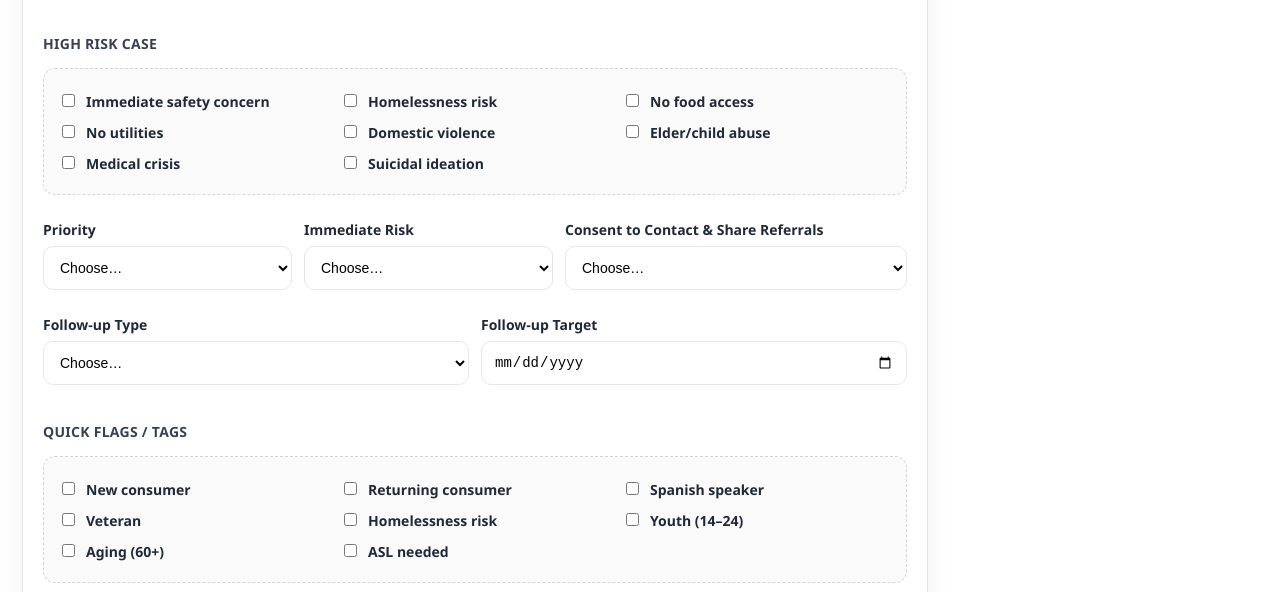
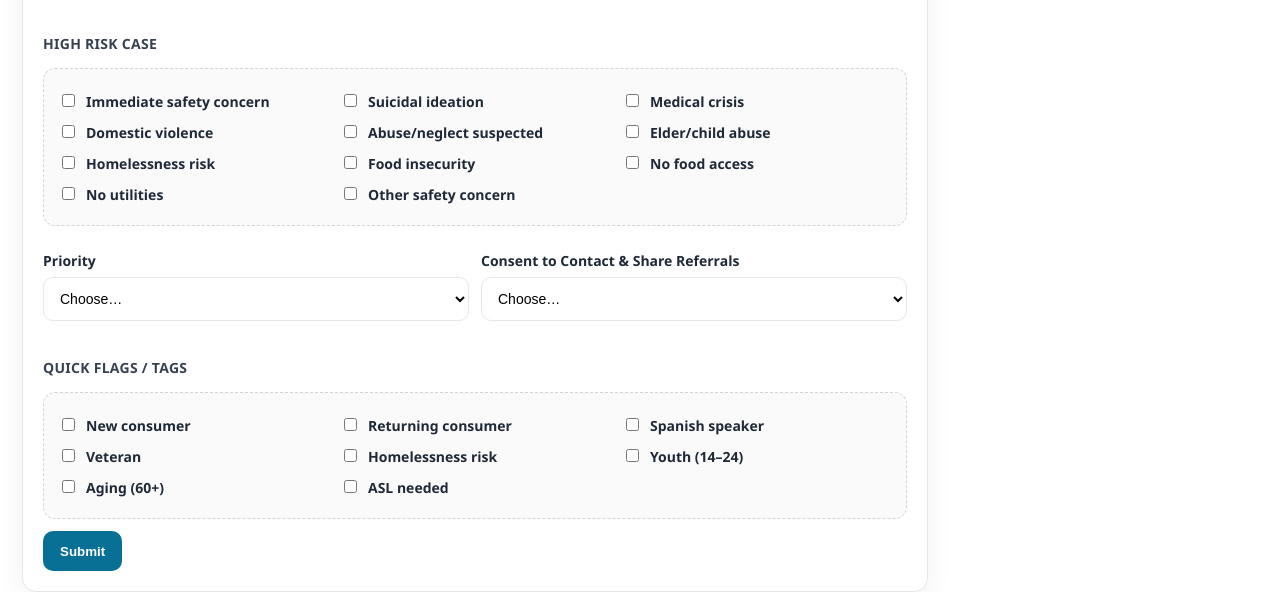
Before and after one commit to kakatbarilea-prog/moceans-staff-and-contact-webform, a plain HTML site: page index.html in a window 1280 px wide. Shown: the part 2791-3383 px from the top of the page. Drawn offline with Linux system fonts and the light colour scheme.

Commit message:
Update index.html

```diff
--- a/index.html
+++ b/index.html
@@ -721,19 +721,22 @@
                 <div class="boxed">
                   <div class="checkbox-grid" data-group="g_risk-high">
                     <label class="check"><input type="checkbox" value="Immediate safety concern"> Immediate safety concern</label>
+                    <label class="check"><input type="checkbox" value="Suicidal ideation"> Suicidal ideation</label>
+                    <label class="check"><input type="checkbox" value="Medical crisis"> Medical crisis</label>
+                    <label class="check"><input type="checkbox" value="Domestic violence"> Domestic violence</label>
+                    <label class="check"><input type="checkbox" value="Abuse/neglect suspected"> Abuse/neglect suspected</label>
+                    <label class="check"><input type="checkbox" value="Elder/child abuse"> Elder/child abuse</label>
                     <label class="check"><input type="checkbox" value="Homelessness risk"> Homelessness risk</label>
+                    <label class="check"><input type="checkbox" value="Food insecurity"> Food insecurity</label>
                     <label class="check"><input type="checkbox" value="No food access"> No food access</label>
                     <label class="check"><input type="checkbox" value="No utilities"> No utilities</label>
-                    <label class="check"><input type="checkbox" value="Domestic violence"> Domestic violence</label>
-                    <label class="check"><input type="checkbox" value="Elder/child abuse"> Elder/child abuse</label>
-                    <label class="check"><input type="checkbox" value="Medical crisis"> Medical crisis</label>
-                    <label class="check"><input type="checkbox" value="Suicidal ideation"> Suicidal ideation</label>
+                    <label class="check"><input type="checkbox" value="Other safety concern"> Other safety concern</label>
                   </div>
                 </div>
               </div>
 <br>
               <!-- More questions -->
-              <div class="row-3">
+              <div class="row-2">
                 <div class="field">
                   <label for="g_priority">Priority</label>
                   <select id="g_priority" name="priority">
@@ -741,20 +744,10 @@
                     <option>Low</option>
                     <option>Normal</option>
                     <option>High</option>
-                    <option>Urgent (24–48h)</option>
+                    <option>Urgent Crisis</option>
                   </select>
                 </div>
-                <div class="field">
-                  <label for="g_immediateRisk">Immediate Risk</label>
-                  <select id="g_immediateRisk" name="immediateRisk">
-                    <option value="" selected disabled>Choose…</option>
-                    <option>None reported</option>
-                    <option>Homelessness risk</option>
-                    <option>Food insecurity</option>
-                    <option>Abuse/neglect suspected</option>
-                    <option>Other safety concern</option>
-                  </select>
-                </div>
+                <!-- Immediate Risk dropdown removed per request -->
                 <div class="field">
                   <label for="g_consent">Consent to Contact & Share Referrals</label>
                   <select id="g_consent" name="consent">
@@ -766,23 +759,7 @@
                 </div>
               </div>
 <br>
-              <div class="row-2">
-                <div class="field">
-                  <label for="g_followType">Follow-up Type</label>
-                  <select id="g_followType" name="followType">
-                    <option value="" selected disabled>Choose…</option>
-                    <option>One-time check-in</option>
-                    <option>Weekly until resolved</option>
-                    <option>Monthly status update</option>
-                    <option>No follow-up requested</option>
-                  </select>
-                </div>
-                <div class="field">
-                  <label for="g_followDate">Follow-up Target</label>
-                  <input id="g_followDate" name="followDate" type="date" />
-                </div>
-              </div>
-<br>
+
               <!-- Quick Flags / Tags -->
               <div class="field">
                 <label class="small-heading" style="margin:12px 0 8px;">Quick Flags / Tags</label>
@@ -1149,19 +1126,22 @@
                 <div class="boxed">
                   <div class="checkbox-grid" data-group="risk-high">
                     <label class="check"><input type="checkbox" value="Immediate safety concern"> Immediate safety concern</label>
+                    <label class="check"><input type="checkbox" value="Suicidal ideation"> Suicidal ideation</label>
+                    <label class="check"><input type="checkbox" value="Medical crisis"> Medical crisis</label>
+                    <label class="check"><input type="checkbox" value="Domestic violence"> Domestic violence</label>
+                    <label class="check"><input type="checkbox" value="Abuse/neglect suspected"> Abuse/neglect suspected</label>
+                    <label class="check"><input type="checkbox" value="Elder/child abuse"> Elder/child abuse</label>
                     <label class="check"><input type="checkbox" value="Homelessness risk"> Homelessness risk</label>
+                    <label class="check"><input type="checkbox" value="Food insecurity"> Food insecurity</label>
                     <label class="check"><input type="checkbox" value="No food access"> No food access</label>
                     <label class="check"><input type="checkbox" value="No utilities"> No utilities</label>
-                    <label class="check"><input type="checkbox" value="Domestic violence"> Domestic violence</label>
-                    <label class="check"><input type="checkbox" value="Elder/child abuse"> Elder/child abuse</label>
-                    <label class="check"><input type="checkbox" value="Medical crisis"> Medical crisis</label>
-                    <label class="check"><input type="checkbox" value="Suicidal ideation"> Suicidal ideation</label>
+                    <label class="check"><input type="checkbox" value="Other safety concern"> Other safety concern</label>
                   </div>
                 </div>
               </div>
 <br>
               <!-- More questions -->
-              <div class="row-3">
+              <div class="row-2">
                 <div class="field">
                   <label for="priority">Priority</label>
                   <select id="priority" name="priority">
@@ -1169,20 +1149,10 @@
                     <option>Low</option>
                     <option>Normal</option>
                     <option>High</option>
-                    <option>Urgent (24–48h)</option>
+                    <option>Urgent Crisis</option>
                   </select>
                 </div>
-                <div class="field">
-                  <label for="immediateRisk">Immediate Risk</label>
-                  <select id="immediateRisk" name="immediateRisk">
-                    <option value="" selected disabled>Choose…</option>
-                    <option>None reported</option>
-                    <option>Homelessness risk</option>
-                    <option>Food insecurity</option>
-                    <option>Abuse/neglect suspected</option>
-                    <option>Other safety concern</option>
-                  </select>
-                </div>
+                <!-- Immediate Risk dropdown removed per request -->
                 <div class="field">
                   <label for="consent">Consent to Contact & Share Referrals</label>
                   <select id="consent" name="consent">
@@ -1194,23 +1164,7 @@
                 </div>
               </div>
 <br>
-              <div class="row-2">
-                <div class="field">
-                  <label for="followType">Follow-up Type</label>
-                  <select id="followType" name="followType">
-                    <option value="" selected disabled>Choose…</option>
-                    <option>One-time check-in</option>
-                    <option>Weekly until resolved</option>
-                    <option>Monthly status update</option>
-                    <option>No follow-up requested</option>
-                  </select>
-                </div>
-                <div class="field">
-                  <label for="followDate">Follow-up Target</label>
-                  <input id="followDate" name="followDate" type="date" />
-                </div>
-              </div>
-<br>
+
               <div class="field">
                 <label for="assignee">Assign to Navigator</label>
                 <select id="assignee" name="assignee">
@@ -1221,6 +1175,8 @@
                   <option>Devi Gupta — devi@agency.org — (555) 993-7755</option>
                   <option>Elena Santos — elena@agency.org — (555) 765-1188</option>
                   <option>Franklin Lee — franklin@agency.org — (555) 310-9900</option>
+                  <option>Judyth Brown — judyth.brown@moceanscil.org — (732) 571-4884</option>
+                  <option>Assign to me (dispatcher) — [firstname] [lastname]</option>
                 </select>
               </div>
 <br>
```
